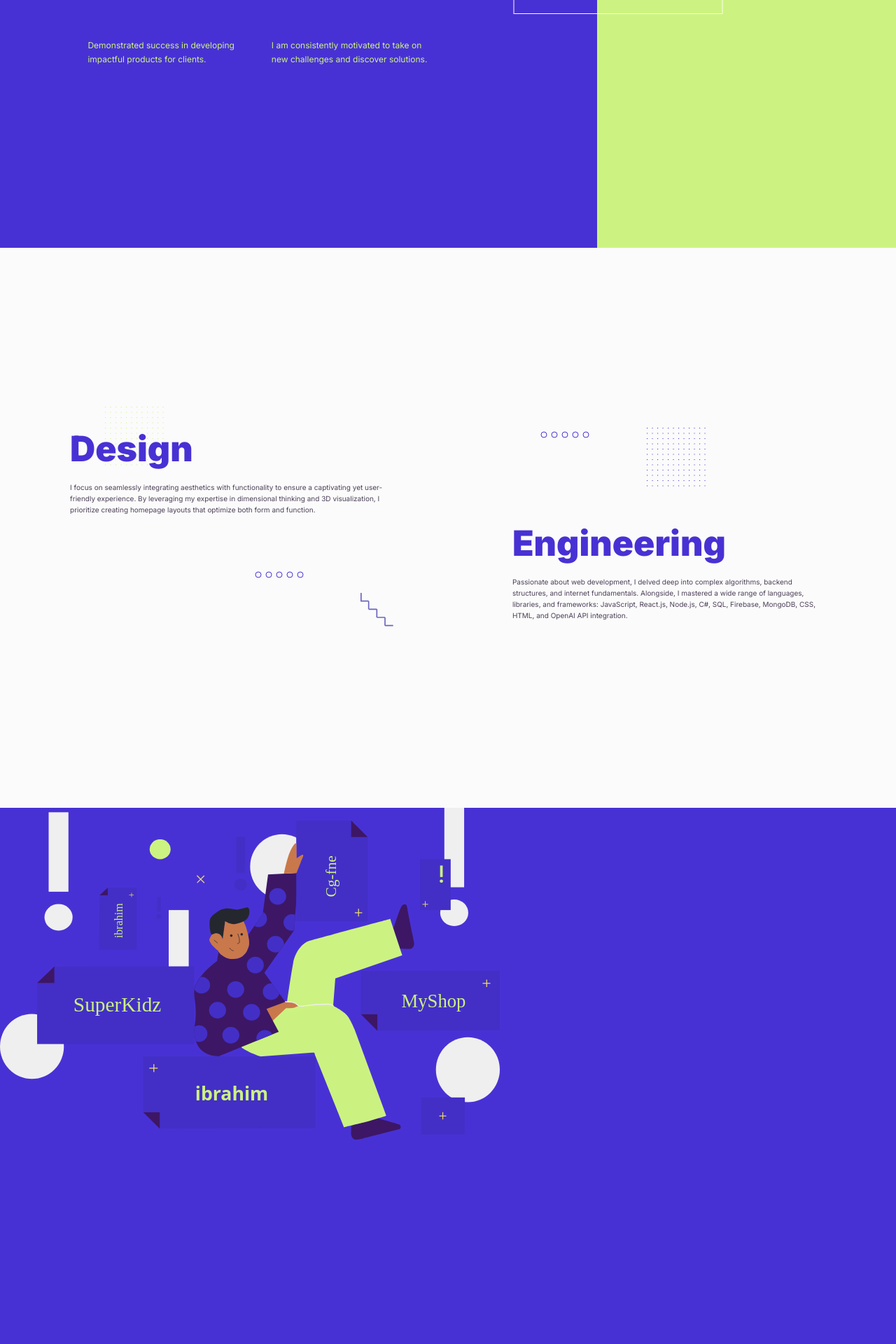
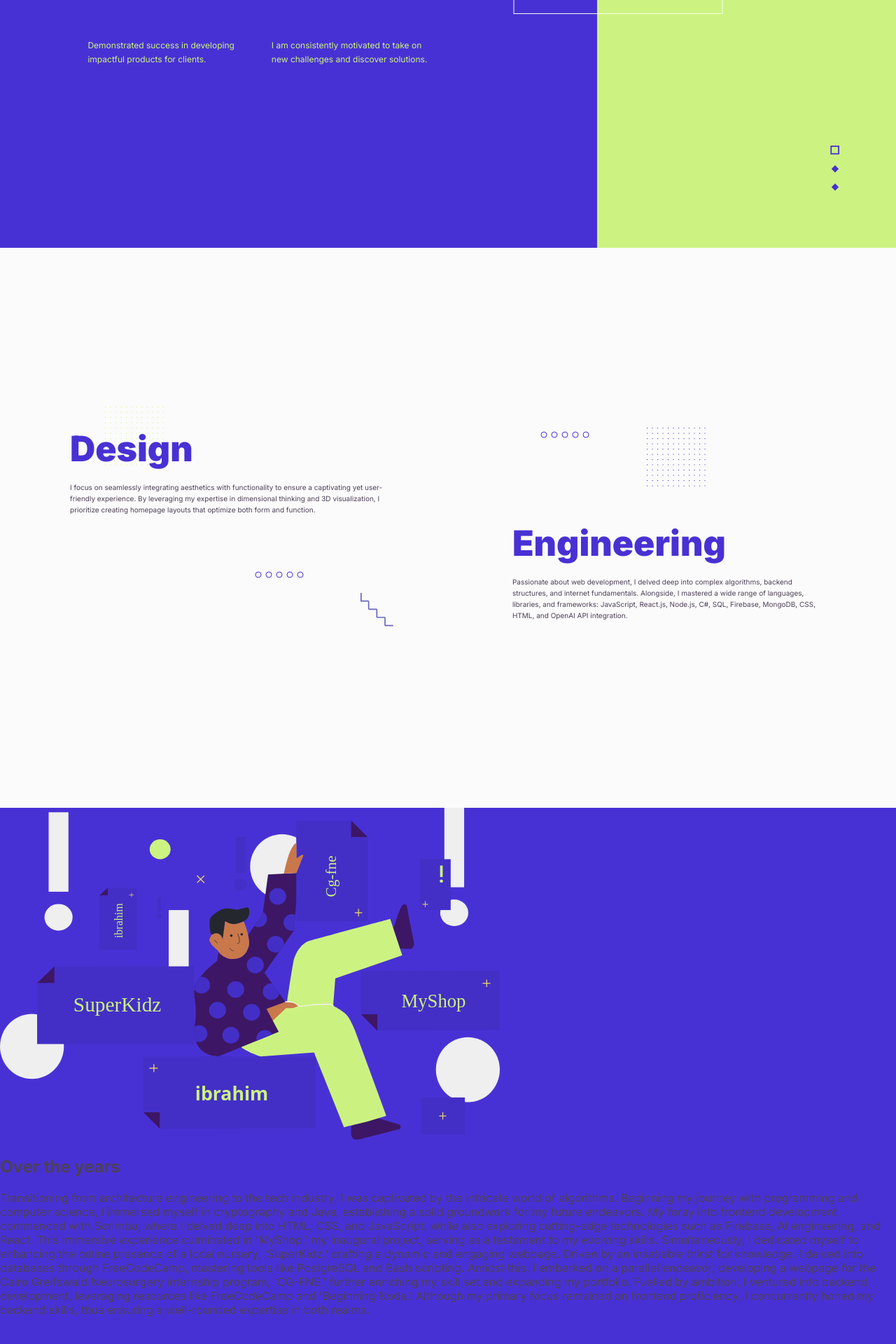
Before and after one commit to R-I-F/portfolio, a React (Vite) app: page / in a window 1280 px wide. Shown: the part 446-2366 px from the top of the page at 70% size. Built offline with nearby package versions, Linux system fonts and the light colour scheme; no server answers; the database is empty.

Commit message:
fix: scrolling conflict

```diff
--- a/src/components/PageSelector.jsx
+++ b/src/components/PageSelector.jsx
@@ -3,9 +3,8 @@ import '../../public/styles/pageSelector.css'
 import { Link, Events, animateScroll as scroll, scrollSpy } from 'react-scroll'
 
 
-export default function PageSelector(){
+export default function PageSelector({selectedPage, setSelectedPage}){
     const [currentScrollpos, setCurrentScrollPos] = React.useState();
-    const [selectedPage, setSelectedPage] = React.useState(1);
     // const [isLinkClicked, setIsLinkClicked] = React.useState(true);
     const viewportHeight = window.innerHeight;
     const programStart = Date.now();
@@ -18,6 +17,32 @@ export default function PageSelector(){
 
         return () => {
             window.removeEventListener('scroll', handleScroll);
+        };
+    }, [currentScrollpos]);
+
+
+    React.useEffect(() => {
+
+        // Registering the 'begin' event and logging it to the console when triggered.
+        Events.scrollEvent.register('begin', (to, element) => {
+            const currentTime = Date.now();
+            console.log(`scrolling begin - ${currentTime-programStart}ms`)
+        });
+
+        // Registering the 'end' event and logging it to the console when triggered.
+        Events.scrollEvent.register('end', (to, element) => {
+            const currentTime = Date.now();
+            console.log(`scrolling end - ${currentTime-programStart}ms`)
+            console.log(`\t${selectedPage}`);
+        });
+
+        // Updating scrollSpy when the component mounts.
+        scrollSpy.update();
+
+        // Returning a cleanup function to remove the registered events when the component unmounts.
+        return () => {
+            Events.scrollEvent.remove('begin');
+            Events.scrollEvent.remove('end');
         };
     }, [currentScrollpos]);
 
@@ -36,54 +61,15 @@ export default function PageSelector(){
         }
         else return 'rhombus'
     }
-    function pageSetter(){
-        console.log(`Pagesetter\t-\n\tcurrent scroll position ${currentScrollpos}`)
-        if(currentScrollpos >= (0) && currentScrollpos< (1*viewportHeight)){
-            setSelectedPage(1);
-        }
-        else if(currentScrollpos>= (1*viewportHeight) && currentScrollpos< (2*viewportHeight)){
-            setSelectedPage(2);
-        }
-        else if(currentScrollpos>= (2*viewportHeight) && currentScrollpos< (3*viewportHeight)){
-            setSelectedPage(3);
-        }
-        else if(currentScrollpos>= (3*viewportHeight) && currentScrollpos< (4*viewportHeight)){
-            setSelectedPage(4);
-        }
-        else if(currentScrollpos>= (4*viewportHeight) && currentScrollpos< (5*viewportHeight)){
-            setSelectedPage(5);
-        }
-    }
-    console.log(selectedPage)
+
     function altPageSetter(x){
         setSelectedPage(x);
     }
 
-    React.useEffect(() => {
+    function handleActive(x){
+        altPageSetter(x);
+    }
 
-        // Registering the 'begin' event and logging it to the console when triggered.
-        Events.scrollEvent.register('begin', (to, element) => {
-            const currentTime = Date.now();
-            console.log(`scrolling begin - ${currentTime-programStart}ms`)
-        });
-
-        // Registering the 'end' event and logging it to the console when triggered.
-        Events.scrollEvent.register('end', (to, element) => {
-
-            const currentTime = Date.now();
-            // pageSetter();
-            console.log(`scrolling end - ${currentTime-programStart}ms`)
-        });
-
-        // Updating scrollSpy when the component mounts.
-        scrollSpy.update();
-
-        // Returning a cleanup function to remove the registered events when the component unmounts.
-        return () => {
-          Events.scrollEvent.remove('begin');
-          Events.scrollEvent.remove('end');
-        };
-      }, [currentScrollpos]);
 
     return(
         <div className='pageSelector'>
@@ -91,33 +77,36 @@ export default function PageSelector(){
             <Link
             id = '1'
             className = {`shape-container  ${activeClassSetter(1)}`}
-            onSetActive={() => altPageSetter(1)}
             to = {`section1`}
+            onSetActive={() => handleActive(1)}
             offset={0}
             spy={true}
             smooth={true}
-            duration={300}/>
+            duration={300}
+            spyThrottle={500}/>
 
 
             <Link
             id = '2'
             className = {`shape-container  ${activeClassSetter(2)}`}
-            onSetActive={() => altPageSetter(2)}
             to = {`section2`}
-            offset={0}
+            onSetActive={ () => handleActive(2) }
+            offset={1}
             spy={true}
             smooth={true}
-            duration={300}/>
+            duration={300}
+            spyThrottle={500}/>
 
         <Link
             id = '3'
             className = {`shape-container  ${activeClassSetter(3)}`}
-            onSetActive={() => altPageSetter(3)}
             to = {`section3`}
+            onSetActive={() => handleActive(3)}
             offset={0}
             spy={true}
             smooth={true}
-            duration={300}/>
+            duration={300}
+            spyThrottle={500}/>
 
         </div>
     )
--- a/src/components/SectionBodyB.jsx
+++ b/src/components/SectionBodyB.jsx
@@ -8,7 +8,23 @@ export default function SectionBodyB({name}){
         <section
         className='section-body-b'
         name = {name}>
-            <img src={projects}/>
+            <div className='section-body-b-logo-container'>
+                <img src={projects}/>
+            </div>
+            <div className='section-body-b-info-container'>
+                <h1>Over the years</h1>
+                <p>
+                Transitioning from architecture engineering to the tech industry, I was captivated by the intricate world of algorithms. Beginning my journey with programming and computer science, I immersed myself in cryptography and Java, establishing a solid groundwork for my future endeavors.
+
+                My foray into frontend development commenced with Scrimba, where I delved deep into HTML, CSS, and JavaScript, while also exploring cutting-edge technologies such as Firebase, AI engineering, and React. This immersive experience culminated in 'MyShop,' my inaugural project, serving as a testament to my evolving skills.
+
+                Simultaneously, I dedicated myself to enhancing the online presence of a local nursery, 'SuperKidz,' crafting a dynamic and engaging webpage.
+
+                Driven by an insatiable thirst for knowledge, I delved into databases through FreeCodeCamp, mastering tools like PostgreSQL and Bash scripting. Amidst this, I embarked on a parallel endeavor, developing a webpage for the Cairo Greifswald Neurosurgery internship program, 'CG-FNE,' further enriching my skill set and expanding my portfolio.
+
+                Fuelled by ambition, I ventured into backend development, leveraging resources like FreeCodeCamp and 'Beginning Node.' Although my primary focus remained on frontend proficiency, I concurrently honed my backend skills, thus ensuring a well-rounded expertise in both realms.
+                </p>
+            </div>
         </section>
     )
 }
--- a/src/components/SmoothScroll.jsx
+++ b/src/components/SmoothScroll.jsx
@@ -2,7 +2,7 @@ import React from 'react';
 import { Link, Button, Element, Events, animateScroll as scroll, scrollSpy } from 'react-scroll';
 import ScrollDirectionDetector from './ScrollDirectionDetector';
 
-export default function SmoothScroll(){
+export default function SmoothScroll({selectedPage, setSelectedPage}){
     let viewportHeight = window.innerHeight;
     const [currentPageSection, setCurrentPageSection] = React.useState(1);
     const [currentScrollpos, setCurrentScrollPos] = React.useState(0);
@@ -143,12 +143,31 @@ export default function SmoothScroll(){
     // console.log(`\tis Scrolling down ? ${isScrollingDown}`);
     // console.log(`\tis Scrolling up ? ${isScrollingUp}`);
 
-
+    function checkSelectedPage(){
+        if(selectedPage === 3){
+            return 3;
+        }
+        else if(selectedPage === 4){
+            return 4;
+        }
+        else if(selectedPage === 5){
+            return 5;
+        }
+    }
         if(currentPageSection === 1){
             if(isScrollingDown === true){
                 resetScroll();
+                if(selectedPage === 3){
+                    return 3;
+                }
+                else if(selectedPage === 4){
+                    return 4;
+                }
+                else if(selectedPage === 5){
+                    return 5;
+                }
+                else return 2;
                 // console.log(`\t setting next page index to 2 `)
-               return 2;
 
             }
             else if(isScrollingUp === true) {
@@ -160,7 +179,13 @@ export default function SmoothScroll(){
         else if(currentPageSection === 2){
             if(isScrollingDown === true){
                 resetScroll();
-                return 3;
+                if(selectedPage === 4){
+                    return 4;
+                }
+                else if(selectedPage === 5){
+                    return 5;
+                }
+                else return 3;
             }
             // else if(currentScrollpos < (1.01 * viewportHeight) && currentScrollpos > (0.9 * viewportHeight)) {
             //     return 2;
@@ -174,14 +199,17 @@ export default function SmoothScroll(){
         else if(currentPageSection === 3){
             if(isScrollingDown === true){
                 resetScroll();
-                return 4;
+                if(selectedPage === 5){
+                    return 5;
+                }
+                else return 4;
             }
-            // else if(currentScrollpos < (2.01 * viewportHeight) && currentScrollpos > (1.9 * viewportHeight)) {
-            //     return 3;
-            // }
             else if(isScrollingUp === true){
                 resetScroll();
-                return 2;
+                if(selectedPage === 1){
+                    return 1;
+                }
+                else return 2;
             }
             else return 3;
         }
@@ -189,16 +217,28 @@ export default function SmoothScroll(){
             if(isScrollingDown === true){
                 return 5;
             }
-            // else if(currentScrollpos < (3.01 * viewportHeight) && currentScrollpos > (2.9 * viewportHeight)) {
-            //     return 4;
-            // }
             else if(isScrollingUp === true){
-                return 3;
+                if(selectedPage === 2){
+                    return 2;
+                }
+                else if(selectedPage === 1){
+                    return 1;
+                }
+                else return 3;
             }
             else return 4;
         }
         else if(currentPageSection === 5 && isScrollingDown === true){
-            return 4;
+            if(selectedPage === 3){
+                return 3;
+            }
+            else if(selectedPage === 2){
+                return 2;
+            }
+            else if(selectedPage === 1){
+                return 1;
+            }
+            else return 4;
         }
         else {
             console.log('\t\t\t\tcondition proximus')
@@ -251,7 +291,7 @@ export default function SmoothScroll(){
     // console.log(`next Page Section is ${nextSectionIndex}`)
     // console.log(`isScrollingUp ? ${isScrollingUp}`);
     // console.log(`isScrollingDown ? ${isScrollingDown}`)
-    console.log(`shouldExecute ? ${shouldExecute}`)
+    // console.log(`shouldExecute ? ${shouldExecute}`)
 
     return(<>
         <ScrollDirectionDetector
--- a/src/pages/PortfolioPage.jsx
+++ b/src/pages/PortfolioPage.jsx
@@ -11,6 +11,7 @@ export default function PortfolioPage(){
     const getAllDocsInDb = React.useContext(fireBaseContext).getAllDocsInDb
     const [isBigScreen, setIsBigScreen] = React.useState(false);
     const [projectsArr, setProjectsArr] = React.useState();
+    const [selectedPage, setSelectedPage] = React.useState(1);
 
     React.useEffect(()=>{
         getAllDocsInDb()
@@ -38,16 +39,23 @@ export default function PortfolioPage(){
 
     return(
         <div>
-            {isBigScreen && <SmoothScroll />}
+            {
+                isBigScreen &&
+                <SmoothScroll
+                selectedPage = {selectedPage}
+                setSelectedPage = {setSelectedPage}/>
+            }
             <SectionHeader
             name = 'section1'/>
             <SectionBodyA
             name = 'section2'/>
             <SectionBodyB
             name = 'section3'/>
-            {/* <div className="pageSelector-container">
-                <PageSelector />
-            </div> */}
+            <div className="pageSelector-container">
+                <PageSelector
+                selectedPage = {selectedPage}
+                setSelectedPage = {setSelectedPage}/>
+            </div>
         </div>
 
     )
```
